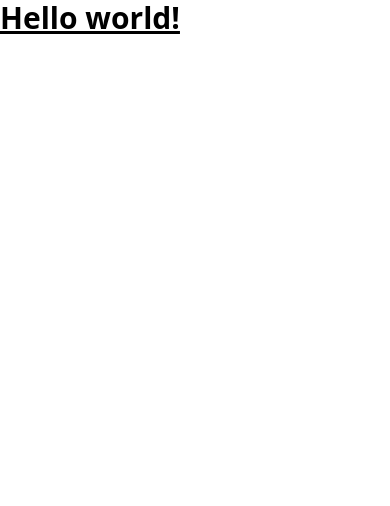
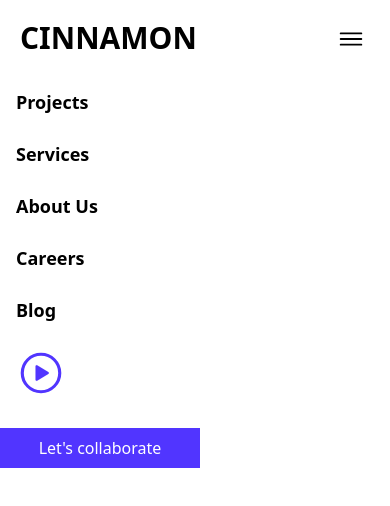
Before and after one commit to Ofallbrains/cinnamon-agency, a website: page index.html in a window 390 px wide. Drawn offline with nearby package versions, Linux system fonts and the light colour scheme.

Commit message:
responsive navbar

```diff
--- a/index.html
+++ b/index.html
@@ -1,13 +1,36 @@
 <!doctype html>
 <html>
+
 <head>
   <meta charset="UTF-8">
   <meta name="viewport" content="width=device-width, initial-scale=1.0">
   <link href="/src/output.css" rel="stylesheet">
+  <script type="module" src="https://unpkg.com/ionicons@7.1.0/dist/ionicons/ionicons.esm.js"></script>
+  <script nomodule src="https://unpkg.com/ionicons@7.1.0/dist/ionicons/ionicons.js"></script>
+
 </head>
+
 <body>
-  <h1 class="text-3xl font-bold underline">
-    Hello world!
-  </h1>
+
+  <div class="nav p-5 bg-white md:flex md:items-center md:justify-between">
+    <div class="flex justify-between">
+
+      <h1 class="text-3xl font-bold ">CINNAMON</h1>
+
+      <span><ion-icon name="menu-outline" class="text-3xl cursor-pointer m-1 md:hidden"></ion-icon></span>
+
+    </div>
+
+    <ul class="md:flex md:items-center md:justify-between md:static absolute w-full left-0">
+      <li class="mx-4 my-6 md:my-0"><a href="" class="hover:text-[#5135FF] font-bold text-lg duration-500">Projects</a></li>
+      <li class="mx-4 my-6 md:my-0"><a href="" class="hover:text-[#5135FF] font-bold text-lg duration-500">Services</a></li>
+      <li class="mx-4 my-6 md:my-0"><a href="" class="hover:text-[#5135FF] font-bold text-lg duration-500">About Us</a></li>
+      <li class="mx-4 my-6 md:my-0"><a href="" class="hover:text-[#5135FF] font-bold text-lg duration-500" >Careers</a></li>
+      <li class="mx-4 my-6 md:my-0"><a href="" class="hover:text-[#5135FF] font-bold text-lg duration-500">Blog</a></li>
+      <li class="mx-4 my-6 md:my-0"><ion-icon name="play-circle-outline" class="text-[#5135FF] text-[50px]"></ion-icon></li>
+      <button class="bg-[#5135FF] text-white p-2 w-[200px]">Let's collaborate</button>
+    </ul>
+  </div>
 </body>
+
 </html>
```
Also changed, not shown: src/output.css.
